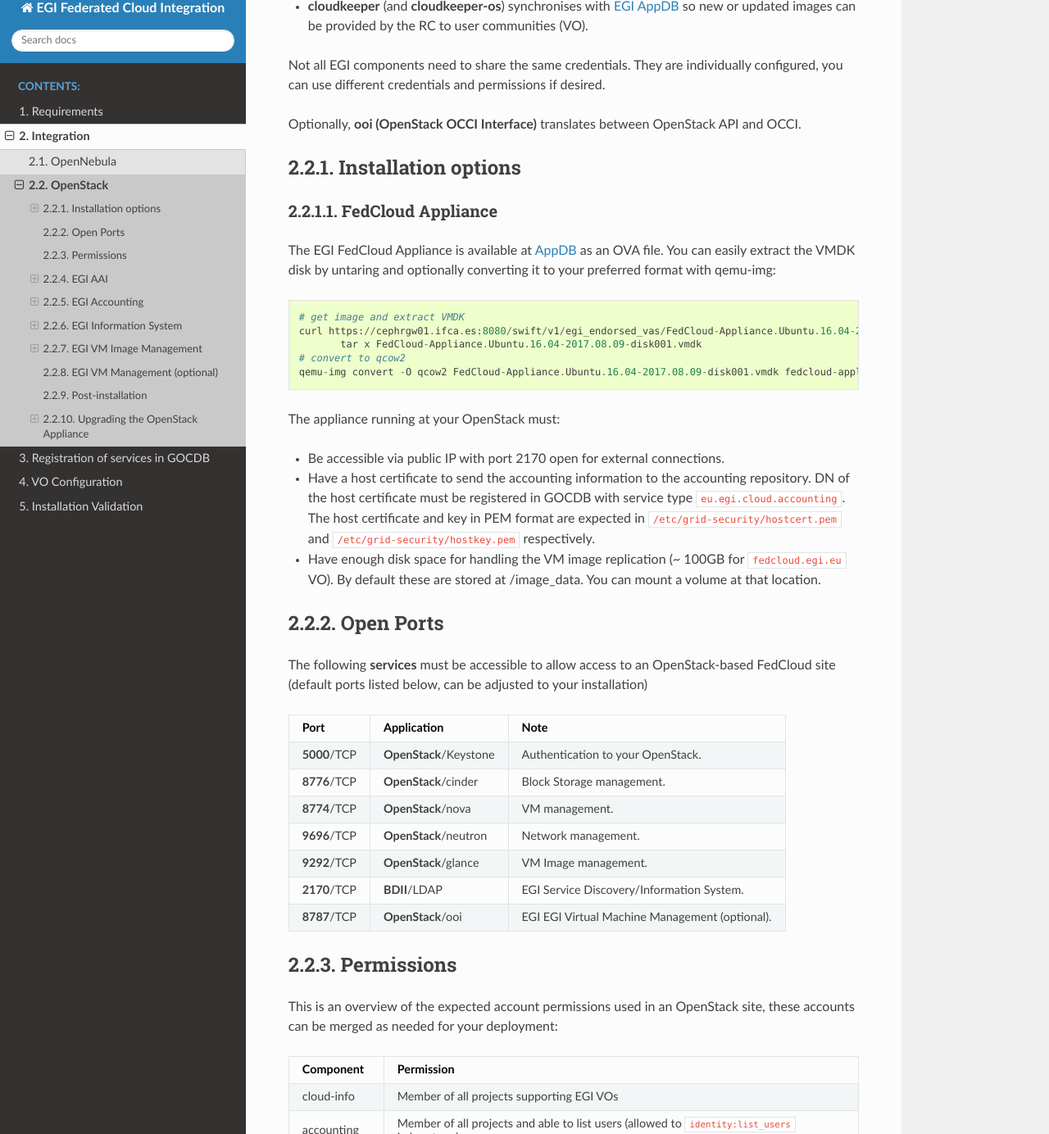
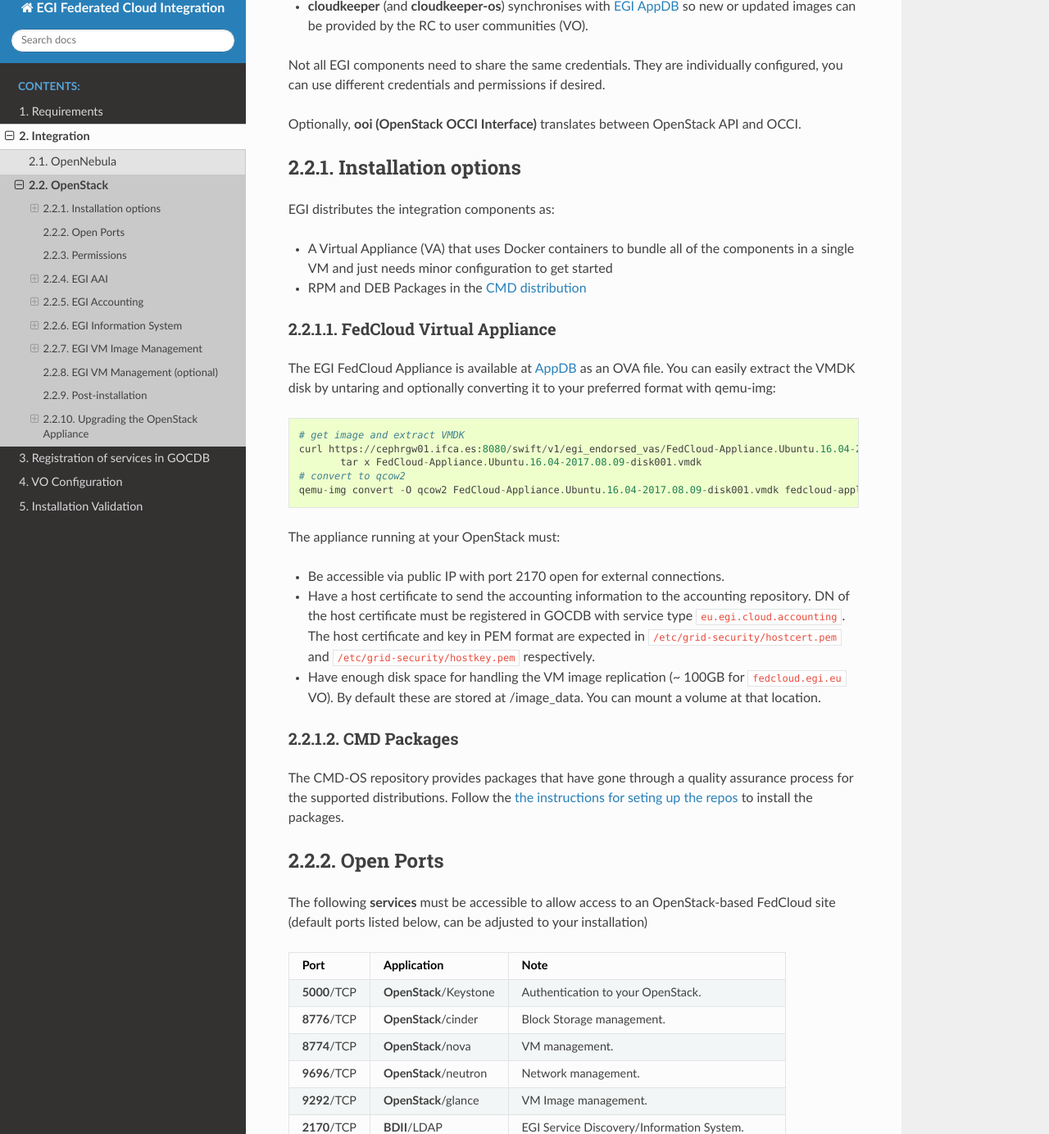
Before and after one commit to EGI-Federation/fedcloud-integration-documentation, a Sphinx documentation site: the page built from source/openstack.rst, in a window 1280 px wide and 1400 px high, scrolled down 1408 px, cut to the strip 16-1400 px from the top of the window. Shown: the whole strip at 82% size. Built offline with Sphinx 7.4.7 and the Read the Docs theme 2.0.0, drawn with Linux system fonts in a browser that asks for light colours.

Commit message:
Start documentation of CMD installation

```diff
--- a/source/openstack.rst
+++ b/source/openstack.rst
@@ -51,12 +51,16 @@
 Installation options
 ::::::::::::::::::::
 
-.. There are two options to install these components:
-   * Using the EGI FedCloud Appliance (recommended), which uses docker containers to bundle an OpenStack deployment of the corresponding services
-   * Using individual components.
+EGI distributes the integration components as:
 
-FedCloud Appliance
-''''''''''''''''''
+* A Virtual Appliance (VA) that uses Docker containers to bundle all of the
+  components in a single VM and just needs minor configuration to get
+  started
+
+* RPM and DEB Packages in the `CMD distribution <https://wiki.egi.eu/wiki/EGI_Cloud_Middleware_Distribution>`_
+
+FedCloud Virtual Appliance
+''''''''''''''''''''''''''
 
 The EGI FedCloud Appliance is available at `AppDB <https://appdb.egi.eu/store/vappliance/fedcloud.integration.appliance.openstack>`_ as an OVA file. You can easily extract the VMDK disk by untaring and optionally converting it to your preferred format with qemu-img:
 
@@ -76,9 +80,13 @@
 
 * Have enough disk space for handling the VM image replication (~ 100GB for ``fedcloud.egi.eu`` VO). By default these are stored at /image_data. You can mount a volume at that location.
 
-.. Individual Components
-   '''''''''''''''''''''
-   You can use the CMD repository to install packages for your distribution. Follow `the instructions for setuing up the repos <http://repository.egi.eu/category/os-distribution/cmd-os-1/>`_.
+CMD Packages
+''''''''''''
+
+The CMD-OS repository provides packages that have gone through a quality assurance
+process for the supported distributions. Follow the `the instructions for seting up
+the repos <http://repository.egi.eu/category/os-distribution/cmd-os-1/>`_ to
+install the packages.
 
 Open Ports
 ::::::::::
```
